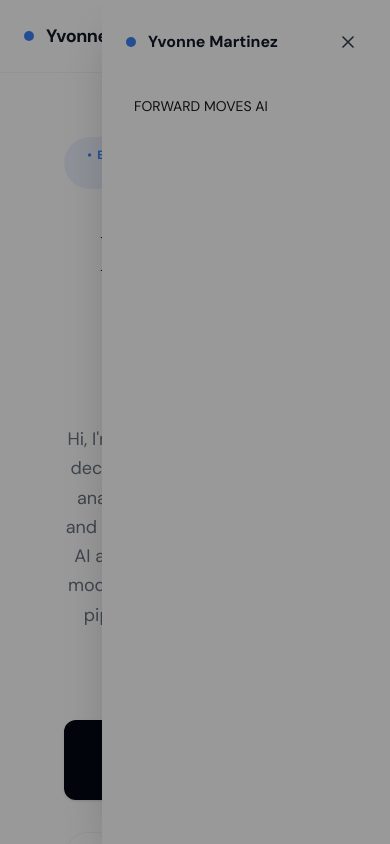
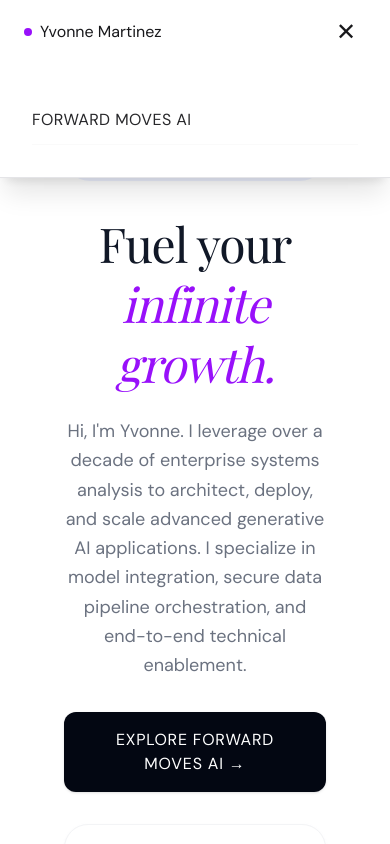
Before and after one commit to yvonneim/ai-ym-portfolio, a React (Vite) app: page / in a window 390 px wide. Both pictures are taken after a click on the button "Toggle Menu". Shown: the top 844 px of the page. Built offline with nearby package versions, Linux system fonts and the light colour scheme.

Commit message:
Completely rebuild Navbar with explicit HTML button handlers to ensure mobile routing events execute

```diff
--- a/src/components/layout/Navbar.jsx
+++ b/src/components/layout/Navbar.jsx
@@ -1,119 +1,69 @@
-import React, { useState } from 'react'
+import React, { useState } from 'react';
 
 export default function Navbar({ currentView, setView }) {
-  const isHome = currentView === 'home'
-  const [isOpen, setIsOpen] = useState(false)
-
-  const links = [
-    { key: 'home', label: '🏡 HOME' },
-    { key: 'forward-moves', label: 'DASHBOARD HUB' },
-    { key: 'comparison', label: 'COMPARISON' },
-    { key: 'reskilling', label: 'RESKILLING' },
-    { key: 'careers', label: 'CAREERS' },
-    { key: 'ai-career-scout', label: 'AI CAREER SCOUT' },
-    { key: 'resume-prep', label: 'RESUME PREP' },
-    { key: 'glossary', label: 'GLOSSARY' },
-  ]
-
-  const handleNavClick = (key) => {
-    setView(key === 'home' ? 'home' : key)
-    setIsOpen(false)
-  }
+  const [isOpen, setIsOpen] = useState(false);
 
   return (
-    <header className="bg-white border-b border-gray-100 sticky top-0 z-50 px-6 py-4">
-      <div className="max-w-7xl mx-auto flex items-center justify-between">
-        <div className="flex items-center gap-3 cursor-pointer select-none" onClick={() => { setView('home'); setIsOpen(false) }}>
-          {isHome && <span className="w-2.5 h-2.5 rounded-full bg-[#3B82F6]" />}
-          <span className="font-bold text-gray-900 tracking-tight text-lg">Yvonne Martinez</span>
+    <nav className="sticky top-0 z-[200] bg-white/90 backdrop-blur-md border-b border-zinc-100">
+      <div className="max-w-7xl mx-auto px-6 h-16 flex items-center justify-between">
+        <button
+          onClick={() => { setView('home'); setIsOpen(false); }}
+          className="flex items-center gap-2 font-sans font-bold text-zinc-900 cursor-pointer text-base bg-transparent border-none p-0"
+        >
+          <span className="w-2 h-2 rounded-full bg-purple-600"></span>
+          Yvonne Martinez
+        </button>
+
+        <div className="hidden md:flex items-center gap-6">
+          {currentView === 'home' ? (
+            <button
+              onClick={() => setView('forward-moves')}
+              className="text-xs font-bold uppercase tracking-widest text-zinc-600 hover:text-purple-600 transition-colors cursor-pointer bg-transparent border-none p-0"
+            >
+              Forward Moves AI
+            </button>
+          ) : (
+            <button
+              onClick={() => setView('home')}
+              className="text-xs font-bold uppercase tracking-widest text-zinc-600 hover:text-purple-600 transition-colors cursor-pointer bg-transparent border-none p-0"
+            >
+              Home
+            </button>
+          )}
         </div>
 
-        {/* Desktop nav - hidden on small screens */}
-        <nav className="hidden md:flex items-center gap-6 text-sm font-medium text-gray-600">
-          {isHome ? (
+        <button
+          onClick={() => setIsOpen(!isOpen)}
+          className="md:hidden p-2 text-zinc-900 cursor-pointer bg-transparent border-none"
+          aria-label="Toggle Menu"
+        >
+          {isOpen ? (
+            <span className="text-2xl font-light block w-6 text-center">✕</span>
+          ) : (
+            <div className="w-6 h-5 flex flex-col justify-between items-end">
+              <span className="w-full h-0.5 bg-zinc-900 block rounded"></span>
+              <span className="w-4/5 h-0.5 bg-zinc-900 block rounded"></span>
+              <span className="w-full h-0.5 bg-zinc-900 block rounded"></span>
+            </div>
+          )}
+        </button>
+      </div>
+
+      {isOpen && (
+        <div className="absolute top-16 left-0 w-full bg-white border-b border-zinc-200 shadow-xl z-[200] md:hidden">
+          <div className="flex flex-col p-8 space-y-6">
             <button
-              type="button"
-              onClick={() => { setView('forward-moves'); setIsOpen(false); }}
-              className="text-purple-600 hover:text-purple-700 font-bold transition-colors cursor-pointer select-none"
+              onClick={() => {
+                setView('forward-moves');
+                setIsOpen(false);
+              }}
+              className="w-full text-left font-sans font-bold text-base tracking-wide text-zinc-800 hover:text-purple-600 py-3 border-b border-zinc-50 cursor-pointer block bg-transparent"
             >
               FORWARD MOVES AI
             </button>
-          ) : (
-            <div className="flex flex-wrap items-center gap-4 text-xs font-bold uppercase tracking-wider">
-                {links.map(l => (
-                <button
-                  key={l.key}
-                  type="button"
-                  onClick={() => handleNavClick(l.key)}
-                  className={`hover:text-purple-600 cursor-pointer select-none ${l.key === 'forward-moves' ? 'text-purple-600' : ''}`}
-                >
-                  {l.label}
-                </button>
-              ))}
-            </div>
-          )}
-        </nav>
-
-        {/* Mobile controls */}
-        <div className="md:hidden flex items-center">
-          <button
-            aria-label="Open menu"
-            onClick={() => setIsOpen(true)}
-            className="p-2 rounded-md hover:bg-gray-100 cursor-pointer select-none"
-          >
-            <svg className="w-6 h-6 text-gray-700" fill="none" stroke="currentColor" viewBox="0 0 24 24" xmlns="http://www.w3.org/2000/svg">
-              <path strokeLinecap="round" strokeLinejoin="round" strokeWidth={2} d="M4 6h16M4 12h16M4 18h16" />
-            </svg>
-          </button>
-        </div>
-      </div>
-
-      {/* Mobile slide-out drawer overlay */}
-      {isOpen && (
-        <div className="fixed inset-0 z-50 flex">
-          {/* Backdrop */}
-          <button aria-label="Close menu" onClick={() => setIsOpen(false)} className="fixed inset-0 bg-black/40 cursor-pointer select-none" />
-
-          {/* Panel */}
-          <aside className="ml-auto w-72 sm:w-96 h-full bg-white shadow-2xl p-6 overflow-y-auto">
-            <div className="flex items-center justify-between mb-6">
-              <div className="flex items-center gap-3">
-                <span className="w-2.5 h-2.5 rounded-full bg-[#3B82F6]" />
-                <span className="font-bold text-gray-900">Yvonne Martinez</span>
-              </div>
-              <button onClick={() => setIsOpen(false)} aria-label="Close drawer" className="p-2 rounded-md hover:bg-gray-100 cursor-pointer select-none">
-                <svg className="w-5 h-5 text-gray-700" fill="none" stroke="currentColor" viewBox="0 0 24 24" xmlns="http://www.w3.org/2000/svg">
-                  <path strokeLinecap="round" strokeLinejoin="round" strokeWidth={2} d="M6 18L18 6M6 6l12 12" />
-                </svg>
-              </button>
-            </div>
-
-            {/* If on home, show only the Forward Moves action; otherwise show full nav */}
-            {isHome ? (
-              <nav className="flex flex-col gap-4 text-sm">
-                <button
-                  onClick={() => { setView('forward-moves'); setIsOpen(false); }}
-                  className="text-left py-3 px-2 rounded-md hover:bg-gray-50 font-semibold cursor-pointer select-none"
-                >
-                  FORWARD MOVES AI
-                </button>
-              </nav>
-            ) : (
-              <nav className="flex flex-col gap-4 text-sm">
-                {links.map(l => (
-                  <button
-                    key={l.key}
-                    onClick={() => handleNavClick(l.key)}
-                    className="text-left py-3 px-2 rounded-md hover:bg-gray-50 font-semibold cursor-pointer select-none"
-                  >
-                    {l.label}
-                  </button>
-                ))}
-              </nav>
-            )}
-          </aside>
+          </div>
         </div>
       )}
-    </header>
-  )
+    </nav>
+  );
 }
--- a/src/components/sections/ForwardMovesHome.jsx
+++ b/src/components/sections/ForwardMovesHome.jsx
@@ -1,99 +1,66 @@
 import React from 'react'
 
 export default function ForwardMovesHome({ setView }) {
-  const cards = [
-    {
-      type: 'skill-studio',
-      title: 'Skill Studio',
-      desc: 'AI certifications and technical training across 9 partner portals.',
-      icon: '⚡',
-      className: 'bg-[#F5F3FF] border border-[#E0D7FF] text-purple-700',
-    },
-    {
-      type: 'careers',
-      title: 'Careers',
-      desc: 'Mission-driven opportunities across Health, Climate, FinTech & more.',
-      icon: '🌍',
-      className: 'bg-[#EFF6FF] border border-[#DBEAFE] text-blue-700',
-    },
-    {
-      type: 'community',
-      title: 'Community',
-      desc: 'Networking, mentorship, and the alumni collective.',
-      icon: '🤝',
-      className: 'bg-[#FFFBEB] border border-[#FEF3C7] text-amber-700',
-    },
-    {
-      type: 'interviewing',
-      title: 'Interviewing',
-      desc: 'Interview prep, frameworks, and behavioral excellence.',
-      icon: '🎯',
-      className: 'bg-[#F0FDF4] border border-[#DCFCE7] text-emerald-700',
-    },
-  ]
+  return (
+    <div className="w-full bg-[#FAFAFA] min-h-screen py-12 px-6 md:px-12 flex flex-col items-center">
 
-  return (
-    <div className="w-full bg-[#fafafa] min-h-screen py-12 px-6 md:px-12">
-      <div className="w-full bg-[#FFFDF6] border-b border-[#FBECC5] px-6 py-2.5 text-center text-[11px] font-normal text-[#D97706] tracking-wide">
-        Sample Disclaimer: <span className="font-light text-[#78350F]">"Forward Moves AI is currently in its community-testing phase. To protect your privacy, please remove personal contact information from your resume before uploading."</span>
+      <div className="text-center mb-12 max-w-2xl mx-auto space-y-4">
+        <div className="text-[10px] font-bold tracking-widest text-purple-600 uppercase">• Forward Moves USA</div>
+        <h2 className="font-serif text-4xl md:text-5xl text-gray-900 tracking-tight">
+          Explore What's Inside
+        </h2>
+        <p className="text-gray-500 text-sm font-light">
+          Select a path to begin your journey.
+        </p>
       </div>
 
-      <div className="max-w-6xl mx-auto w-full space-y-12 px-6 py-16 hero-mesh rounded-[2rem]">
-        <div className="bg-white border border-gray-100 rounded-3xl p-10 md:p-14 shadow-sm shadow-gray-100/40 space-y-6">
-          <div className="inline-flex items-center gap-1.5 text-[10px] font-bold tracking-widest text-purple-600 uppercase">
-            <span className="w-1.5 h-1.5 rounded-full bg-purple-500" />
-            Forward Moves USA
+
+      <div className="grid grid-cols-1 sm:grid-cols-2 lg:grid-cols-4 gap-6 max-w-6xl w-full mx-auto">
+
+        {/* Card 1: Skill Studio */}
+        <div className="bg-purple-50/60 border border-purple-100 rounded-2xl p-6 transition-all duration-300 hover:-translate-y-1 hover:shadow-md flex flex-col justify-between min-h-[180px]">
+          <div>
+            <span className="text-2xl block mb-3">⚡</span>
+            <h4 className="font-sans font-bold text-lg text-purple-900 mb-2">Skill Studio</h4>
+            <p className="text-purple-700/80 text-xs font-light leading-relaxed">
+              AI certifications and technical training across 9 partner portals.
+            </p>
           </div>
-          <h2 className="text-4xl md:text-5xl font-black text-gray-900 tracking-tight leading-none">
-            Step Into Your <span className="text-purple-600">AI-Driven Future.</span>
-          </h2>
-          <p className="text-gray-500 text-sm md:text-base max-w-2xl mx-auto leading-relaxed font-light">
-            Your bridge to a more fulfilling career. We connect your unique talents to the opportunities in the AI workforce.
-          </p>
-
-          <div className="max-w-md mx-auto">
-            <audio controls className="w-full h-10 rounded-full bg-gray-50 border border-gray-100 shadow-inner">
-              <source src="#" type="audio/mpeg" />
-              Your browser does not support the audio element.
-            </audio>
-          </div>
-
-          <button
-            type="button"
-            onClick={() => setView('careers')}
-            className="bg-[#0B132B] hover:bg-[#1C2541] text-white text-xs font-bold px-8 py-3.5 rounded-xl shadow-md transition-all hover:-translate-y-0.5 cursor-pointer"
-          >
-            Get Started →
-          </button>
         </div>
 
-        <div className="text-center mb-12 mt-16">
-          <div className="text-xl mb-2">🧭</div>
-          <h3 className="font-extrabold text-gray-900 text-2xl tracking-tight">Explore What's Inside</h3>
-          <p className="text-gray-400 text-xs mt-1 font-light">Select a path to begin your journey.</p>
+
+        <div className="bg-blue-50/60 border border-blue-100 rounded-2xl p-6 transition-all duration-300 hover:-translate-y-1 hover:shadow-md flex flex-col justify-between min-h-[180px]">
+          <div>
+            <span className="text-2xl block mb-3">🌍</span>
+            <h4 className="font-sans font-bold text-lg text-blue-900 mb-2">Careers</h4>
+            <p className="text-blue-700/80 text-xs font-light leading-relaxed">
+              Mission-driven opportunities across Health, Climate, FinTech & more.
+            </p>
+          </div>
         </div>
 
-        <div className="grid grid-cols-1 md:grid-cols-2 gap-8">
-          {cards.map(card => (
-            <div
-              key={card.type}
-              onClick={() => setView(card.type)}
-              className={`${card.className} rounded-3xl p-8 hover-lift transition-all duration-200 cursor-pointer relative flex flex-col justify-between group`}
-            >
-              <div>
-                <div className="flex items-center justify-between mb-4">
-                  <div className="w-10 h-10 bg-white border border-gray-100 rounded-2xl flex items-center justify-center text-base shadow-inner group-hover:scale-105 transition-transform">
-                    {card.icon}
-                  </div>
-                </div>
-                <h4 className="font-bold text-2xl mb-3 tracking-tight">{card.title}</h4>
-                <p className="text-gray-600 text-sm leading-relaxed font-light">
-                  {card.desc}
-                </p>
-              </div>
-            </div>
-          ))}
+        {/* Card 3: Community */}
+        <div className="bg-orange-50/60 border border-orange-100 rounded-2xl p-6 transition-all duration-300 hover:-translate-y-1 hover:shadow-md flex flex-col justify-between min-h-[180px]">
+          <div>
+            <span className="text-2xl block mb-3">🤝</span>
+            <h4 className="font-sans font-bold text-lg text-orange-900 mb-2">Community</h4>
+            <p className="text-orange-700/80 text-xs font-light leading-relaxed">
+              Networking, mentorship, and the alumni collective.
+            </p>
+          </div>
         </div>
+
+
+        <div className="bg-emerald-50/60 border border-emerald-100 rounded-2xl p-6 transition-all duration-300 hover:-translate-y-1 hover:shadow-md flex flex-col justify-between min-h-[180px]">
+          <div>
+            <span className="text-2xl block mb-3">🎯</span>
+            <h4 className="font-sans font-bold text-lg text-emerald-900 mb-2">Interviewing</h4>
+            <p className="text-emerald-700/80 text-xs font-light leading-relaxed">
+              Interview prep, frameworks, and behavioral excellence.
+            </p>
+          </div>
+        </div>
+
       </div>
     </div>
   )
```
Also changed, not shown: 1 other file (tests, documents, lock files or other folders).
